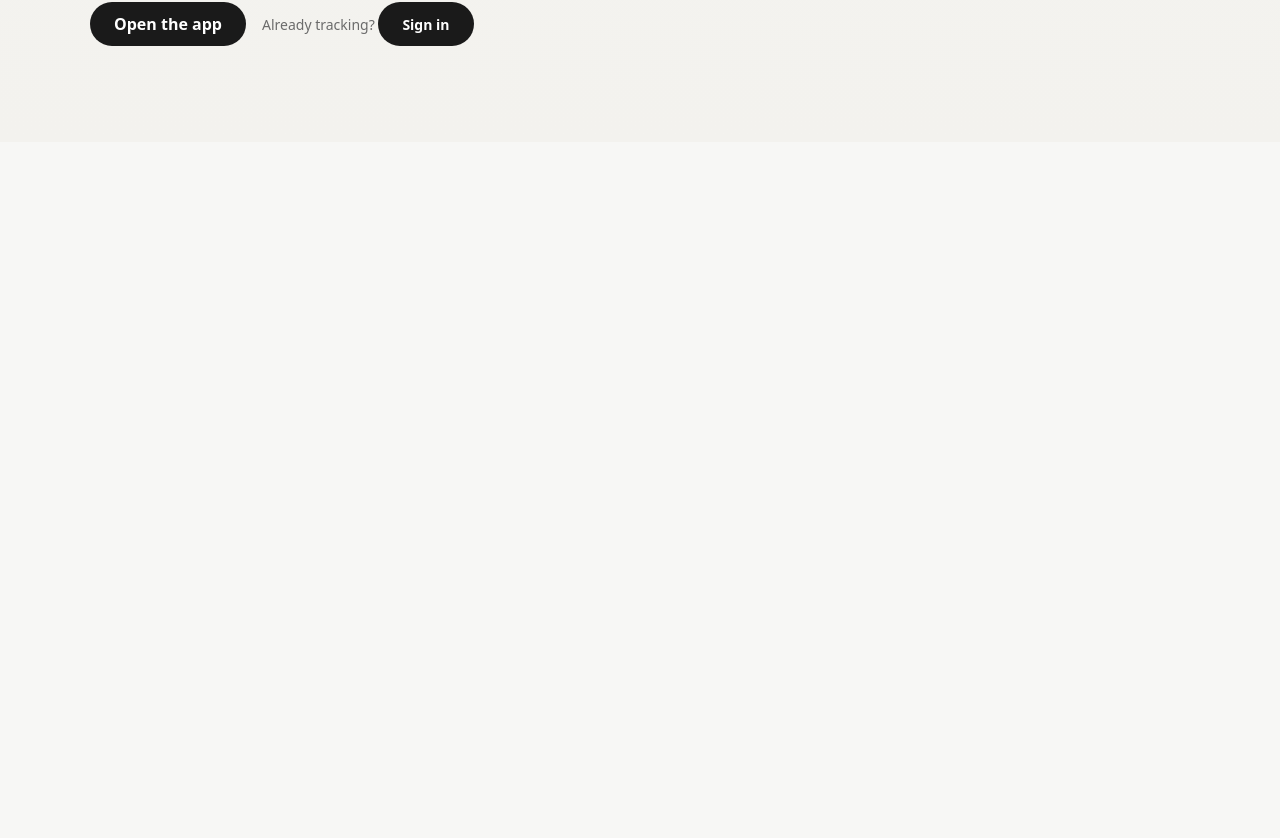
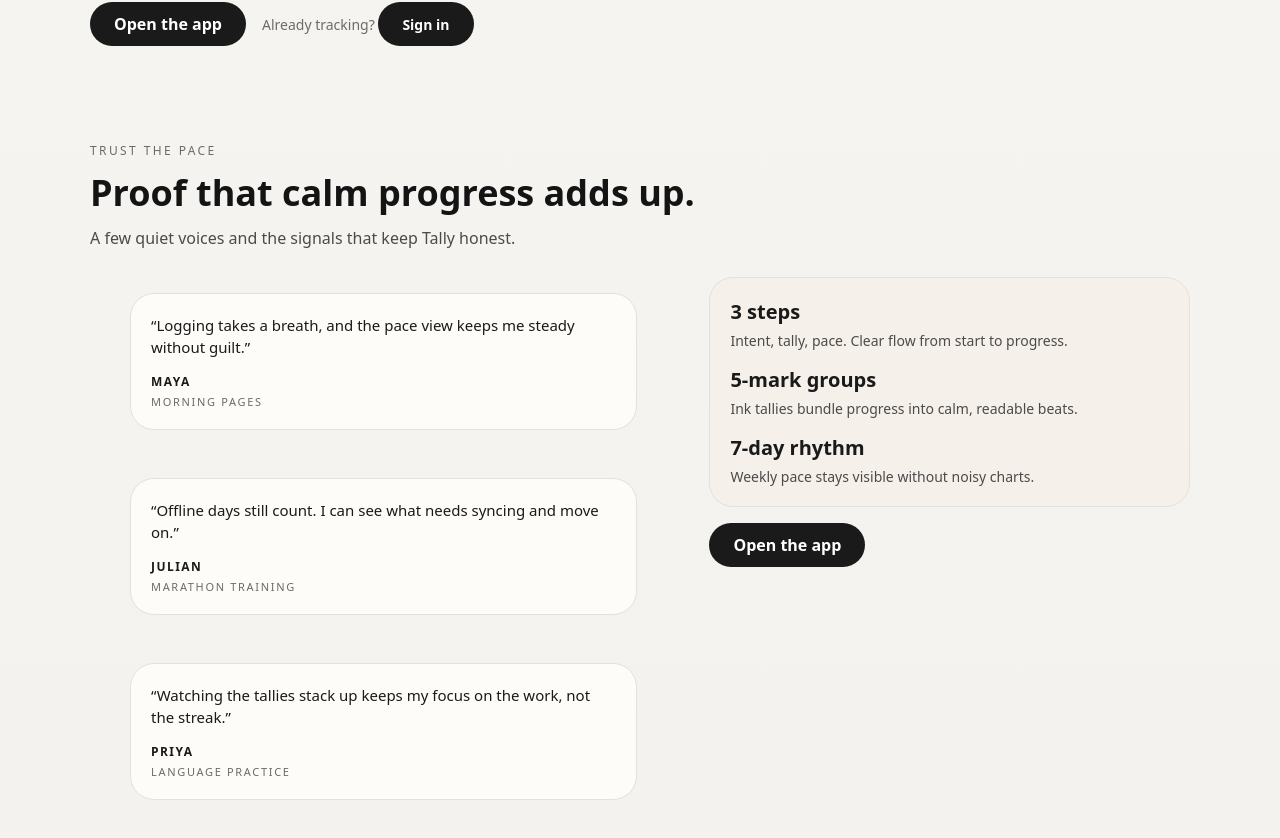
Before and after one commit to crmitchelmore/tally, a Next.js app in the folder tally-web/: page / in a window 1280 px wide. Shown: the part 1615-2453 px from the top of the page. Before the commit the page ends 1757 px from the top, so only its background shows below. Built offline with nearby package versions, Linux system fonts and the light colour scheme.

Commit message:
Add landing testimonials section

```diff
--- a/tally-web/app/page.tsx
+++ b/tally-web/app/page.tsx
@@ -2,6 +2,7 @@ import Link from "next/link";
 import { HeroDemo } from "./ui/hero-demo";
 import { FeatureShowcase } from "./ui/feature-showcase";
 import { HowItWorks } from "./ui/how-it-works";
+import { TestimonialsStats } from "./ui/testimonials-stats";
 
 export default function LandingPage() {
   return (
@@ -118,6 +119,7 @@ export default function LandingPage() {
       </section>
       <FeatureShowcase />
       <HowItWorks />
+      <TestimonialsStats />
     </main>
   );
 }
--- /dev/null
+++ b/tally-web/app/ui/testimonials-stats.tsx
@@ -0,0 +1,201 @@
+import Link from "next/link";
+
+const QUOTES = [
+  {
+    quote:
+      "Logging takes a breath, and the pace view keeps me steady without guilt.",
+    name: "Maya",
+    detail: "Morning pages",
+  },
+  {
+    quote:
+      "Offline days still count. I can see what needs syncing and move on.",
+    name: "Julian",
+    detail: "Marathon training",
+  },
+  {
+    quote:
+      "Watching the tallies stack up keeps my focus on the work, not the streak.",
+    name: "Priya",
+    detail: "Language practice",
+  },
+];
+
+const STATS = [
+  {
+    value: "3 steps",
+    label: "Intent, tally, pace. Clear flow from start to progress.",
+  },
+  {
+    value: "5-mark groups",
+    label: "Ink tallies bundle progress into calm, readable beats.",
+  },
+  {
+    value: "7-day rhythm",
+    label: "Weekly pace stays visible without noisy charts.",
+  },
+];
+
+export function TestimonialsStats() {
+  return (
+    <section className="testimonials" aria-labelledby="testimonials-title">
+      <div className="testimonials-heading">
+        <p className="testimonials-eyebrow">Trust the pace</p>
+        <h2 id="testimonials-title">Proof that calm progress adds up.</h2>
+        <p className="testimonials-subhead">
+          A few quiet voices and the signals that keep Tally honest.
+        </p>
+      </div>
+      <div className="testimonials-grid">
+        <div className="testimonials-quotes">
+          {QUOTES.map((item) => (
+            <figure key={item.name} className="quote-card">
+              <blockquote>“{item.quote}”</blockquote>
+              <figcaption>
+                <span className="quote-name">{item.name}</span>
+                <span className="quote-detail">{item.detail}</span>
+              </figcaption>
+            </figure>
+          ))}
+        </div>
+        <div className="testimonials-stats">
+          <div className="stats-card">
+            {STATS.map((stat) => (
+              <div key={stat.value} className="stat-row">
+                <span className="stat-value">{stat.value}</span>
+                <span className="stat-label">{stat.label}</span>
+              </div>
+            ))}
+          </div>
+          <Link href="/app" className="testimonials-cta">
+            Open the app
+          </Link>
+        </div>
+      </div>
+      <style>{`
+        .testimonials {
+          width: min(1100px, 100%);
+          display: grid;
+          gap: 28px;
+        }
+        .testimonials-heading h2 {
+          margin: 0;
+          font-size: 32px;
+          line-height: 1.2;
+        }
+        .testimonials-eyebrow {
+          margin: 0 0 12px;
+          font-size: 12px;
+          letter-spacing: 0.2em;
+          text-transform: uppercase;
+          color: #6b6b6b;
+        }
+        .testimonials-subhead {
+          margin: 12px 0 0;
+          color: #4b4b4b;
+          max-width: 520px;
+        }
+        .testimonials-grid {
+          display: grid;
+          gap: 20px;
+        }
+        .testimonials-quotes {
+          display: grid;
+          gap: 16px;
+        }
+        .quote-card {
+          border-radius: 24px;
+          border: 1px solid #e4e1da;
+          background: #fdfcf9;
+          padding: 20px;
+          display: grid;
+          gap: 14px;
+          transition: transform 150ms ease, box-shadow 150ms ease;
+        }
+        .quote-card blockquote {
+          margin: 0;
+          font-size: 15px;
+          color: #1a1a1a;
+          line-height: 1.5;
+        }
+        .quote-card figcaption {
+          display: flex;
+          flex-direction: column;
+          gap: 4px;
+          font-size: 12px;
+          text-transform: uppercase;
+          letter-spacing: 0.14em;
+          color: #6b6b6b;
+        }
+        .quote-name {
+          font-weight: 600;
+          color: #1a1a1a;
+          letter-spacing: 0.12em;
+        }
+        .quote-detail {
+          font-size: 11px;
+        }
+        .quote-card:hover {
+          transform: translateY(-2px);
+          box-shadow: 0 16px 30px rgba(20, 20, 20, 0.08);
+        }
+        .testimonials-stats {
+          display: grid;
+          gap: 16px;
+          align-content: start;
+        }
+        .stats-card {
+          border-radius: 24px;
+          border: 1px solid #e4e1da;
+          background: #f5f1ea;
+          padding: 20px;
+          display: grid;
+          gap: 16px;
+        }
+        .stat-row {
+          display: grid;
+          gap: 6px;
+        }
+        .stat-value {
+          font-size: 20px;
+          font-weight: 600;
+          color: #1a1a1a;
+        }
+        .stat-label {
+          font-size: 14px;
+          color: #4b4b4b;
+        }
+        .testimonials-cta {
+          display: inline-flex;
+          align-items: center;
+          justify-content: center;
+          height: 44px;
+          padding: 0 24px;
+          border-radius: 999px;
+          background-color: #1a1a1a;
+          color: #ffffff;
+          text-decoration: none;
+          font-weight: 600;
+          width: fit-content;
+        }
+        @media (prefers-reduced-motion: reduce) {
+          .quote-card,
+          .quote-card:hover {
+            transition: none;
+            transform: none;
+          }
+        }
+        @media (min-width: 900px) {
+          .testimonials-grid {
+            grid-template-columns: minmax(0, 1.1fr) minmax(0, 0.9fr);
+            gap: 32px;
+            align-items: start;
+          }
+          .testimonials-heading h2 {
+            font-size: 36px;
+          }
+        }
+      `}</style>
+    </section>
+  );
+}
```
Also changed, not shown: 2 other files (tests, documents, lock files or other folders).
